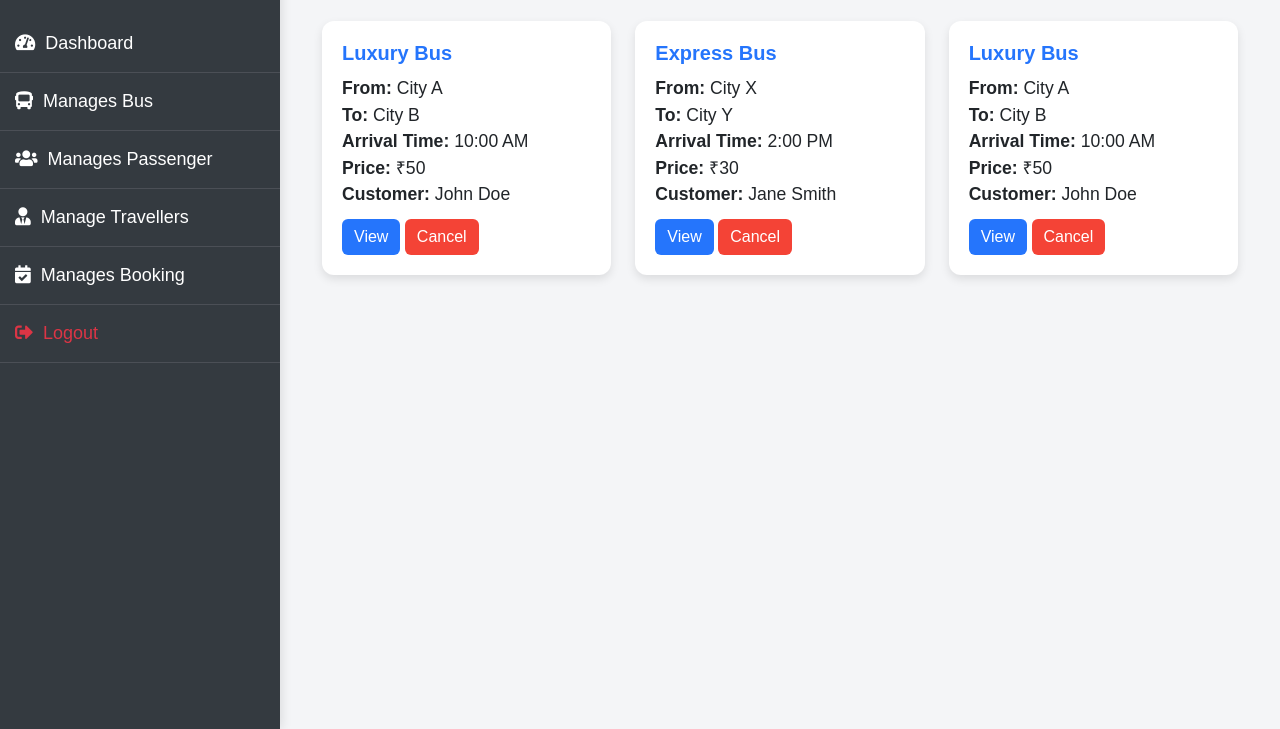
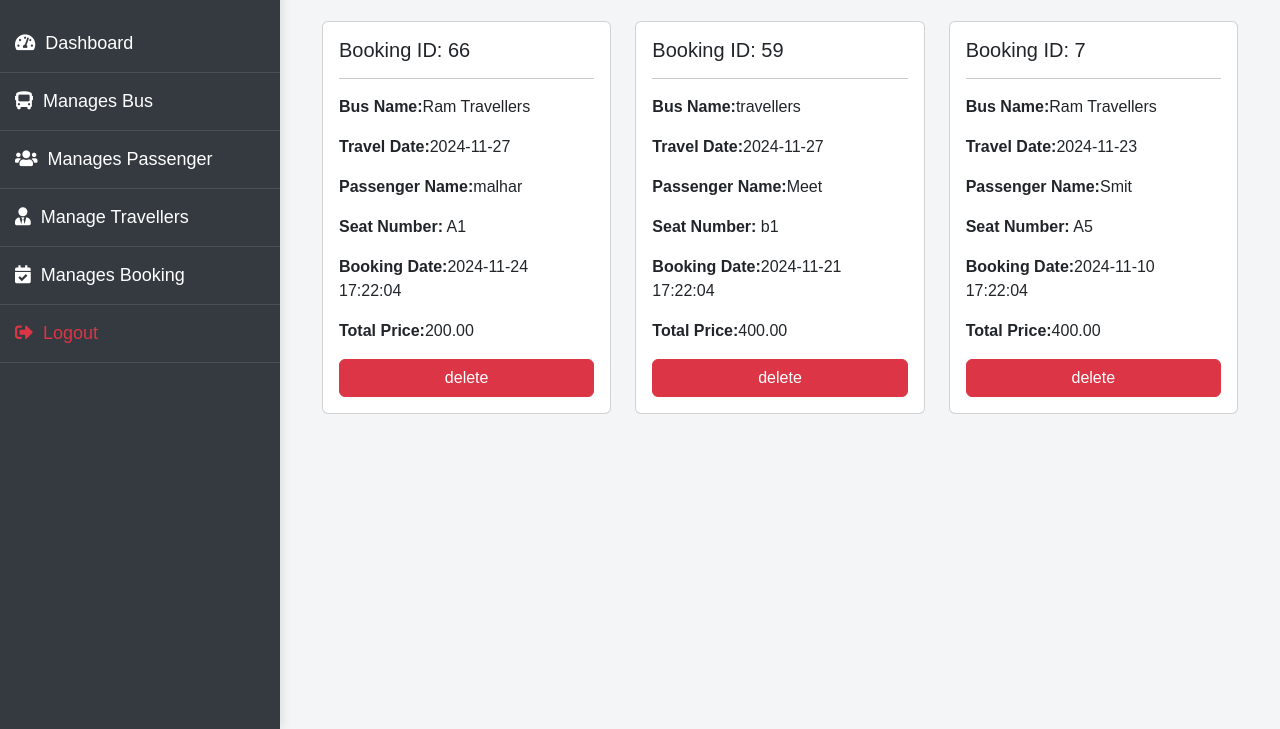
Before and after one commit to meet287/redbus, a plain HTML site: page booking-management.html in a window 1280 px wide. Shown: the part 71-800 px from the top of the page. Drawn offline with nearby package versions, Linux system fonts and the light colour scheme.

Commit message:
Update booking-management.html

```diff
--- a/booking-management.html
+++ b/booking-management.html
@@ -52,7 +52,7 @@
             padding: 30px;
         }
 
-
+/*
         .card {
             border: none;
             border-radius: 12px;
@@ -95,7 +95,7 @@
         .btn-primary:hover,
         .btn-danger:hover {
             opacity: 0.9;
-        }
+        } */
         @media (max-width: 991px) {
             .sidebar {
                 width: 200px;
@@ -158,53 +158,52 @@
             <!-- Booking Cards -->
             <div class="row">
                 <!-- Booking Card Example -->
-                <div class="col-md-4">
+                <div class="col-md-4 mb-3">
                     <div class="card">
                         <div class="card-body">
-                            <h5 class="card-title">Luxury Bus</h5>
-                            <p>
-                                <strong>From:</strong> City A <br>
-                                <strong>To:</strong> City B <br>
-                                <strong>Arrival Time:</strong> 10:00 AM <br>
-                                <strong>Price:</strong> ₹50 <br>
-                                <strong>Customer:</strong> John Doe
-                            </p>
-                                <button class="btn btn-primary" data-bs-toggle="modal" data-bs-target="#viewBookingModal">View</button>
-                                <button class="btn btn-danger">Cancel</button>
+                            <h5 class='card-title'>Booking ID: 66</h5><hr>
+                            <p><strong>Bus Name:</strong>Ram Travellers</p>
+                            <p><strong>Travel Date:</strong>2024-11-27</p>
+                            <p><strong>Passenger Name:</strong>malhar</p>
+                            <p><strong>Seat Number:</strong> A1</p>
+                            <p><strong>Booking Date:</strong>2024-11-24 17:22:04</p>
+                            <p><strong>Total Price:</strong>200.00</p>
+                        <button class="btn btn-danger w-100">delete</button>
                         </div>
                     </div>
                 </div>
+
+
+
+
+
 
                 <!-- Another Booking Card -->
                 <div class="col-md-4">
                     <div class="card">
                         <div class="card-body">
-                            <h5 class="card-title">Express Bus</h5>
-                            <p>
-                                <strong>From:</strong> City X <br>
-                                <strong>To:</strong> City Y <br>
-                                <strong>Arrival Time:</strong> 2:00 PM <br>
-                                <strong>Price:</strong> ₹30 <br>
-                                <strong>Customer:</strong> Jane Smith
-                            </p>
-                                <button class="btn btn-primary " data-bs-toggle="modal" data-bs-target="#viewBookingModal">View</button>
-                                <button class="btn btn-danger">Cancel</button>
+                            <h5 class='card-title'>Booking ID: 59</h5><hr>
+                            <p><strong>Bus Name:</strong>travellers</p>
+                            <p><strong>Travel Date:</strong>2024-11-27</p>
+                            <p><strong>Passenger Name:</strong>Meet</p>
+                            <p><strong>Seat Number:</strong> b1</p>
+                            <p><strong>Booking Date:</strong>2024-11-21 17:22:04</p>
+                            <p><strong>Total Price:</strong>400.00</p>
+                        <button class="btn btn-danger w-100">delete</button>
                         </div>
                     </div>
                 </div>
                 <div class="col-md-4">
                     <div class="card">
                         <div class="card-body">
-                            <h5 class="card-title">Luxury Bus</h5>
-                            <p>
-                                <strong>From:</strong> City A <br>
-                                <strong>To:</strong> City B <br>
-                                <strong>Arrival Time:</strong> 10:00 AM <br>
-                                <strong>Price:</strong> ₹50 <br>
-                                <strong>Customer:</strong> John Doe
-                            </p>
-                                <button class="btn btn-primary" data-bs-toggle="modal" data-bs-target="#viewBookingModal">View</button>
-                                <button class="btn btn-danger">Cancel</button>
+                            <h5 class='card-title'>Booking ID: 7</h5><hr>
+                            <p><strong>Bus Name:</strong>Ram Travellers</p>
+                            <p><strong>Travel Date:</strong>2024-11-23</p>
+                            <p><strong>Passenger Name:</strong>Smit</p>
+                            <p><strong>Seat Number:</strong> A5</p>
+                            <p><strong>Booking Date:</strong>2024-11-10 17:22:04</p>
+                            <p><strong>Total Price:</strong>400.00</p>
+                        <button class="btn btn-danger w-100">delete</button>
                         </div>
                     </div>
                 </div>
```
